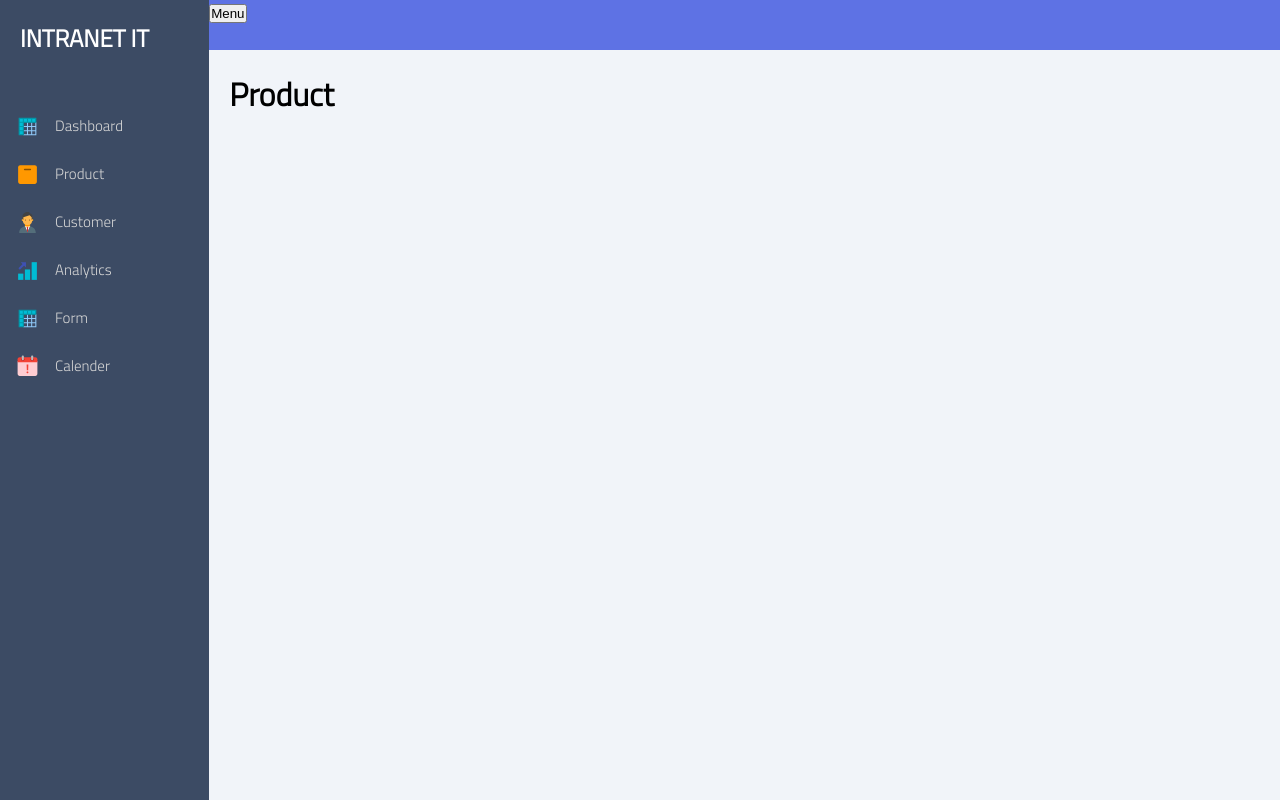
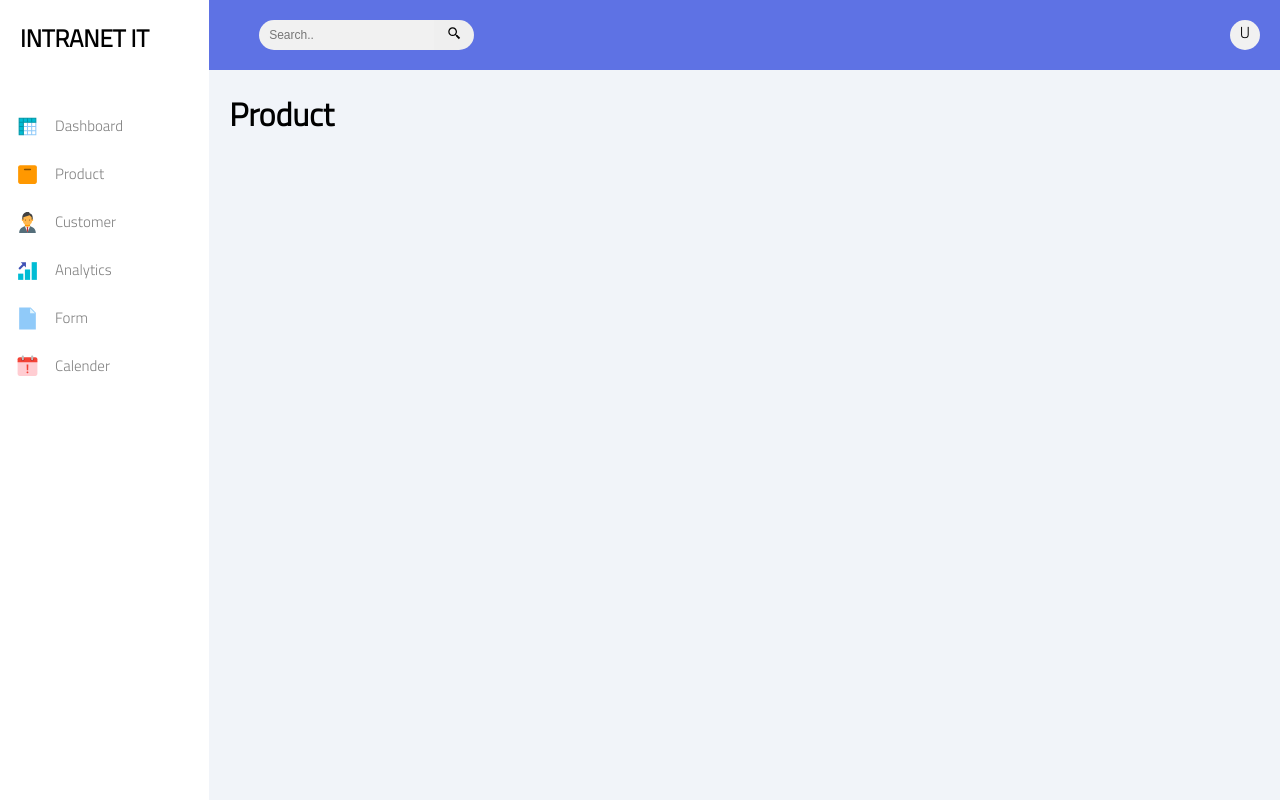
Before and after one commit to marufhosen/react-admin-dashboard, a React (Create React App) app: page /products in a window 1280 px wide. Built offline with nearby package versions, Linux system fonts and the light colour scheme.

Commit message:
add app-bar

```diff
--- /dev/null
+++ b/src/Component/AppBar.js
@@ -0,0 +1,26 @@
+import React from "react";
+import "../Style/AppBar.css";
+import { BiSearchAlt2 } from "react-icons/bi";
+
+const AppBar = () => {
+  return (
+    <div className="app-bar">
+      <form class="search" action="/action_page.php">
+        <input
+          className="text-input"
+          type="text"
+          placeholder="Search.."
+          name="search"
+        />
+        <button className="search-btn" type="submit">
+          <BiSearchAlt2 />
+        </button>
+      </form>
+      <div className="user">
+        <p>U</p>
+      </div>
+    </div>
+  );
+};
+
+export default AppBar;
--- a/src/Component/MainLayout.js
+++ b/src/Component/MainLayout.js
@@ -1,6 +1,7 @@
 import React, { useEffect, useState } from "react";
 import SideNav from "./SideNav";
 import "../Style/MainLayout.css";
+import AppBar from "./AppBar";
 
 const MainLayout = ({ children }) => {
   const [isOpen, setIsOpen] = useState(true);
@@ -15,9 +16,10 @@ const MainLayout = ({ children }) => {
         <SideNav />
       </div>
       <div className="main-content">
-        <div className="app-bar">
+        {/* <div className="app-bar">
           <button onClick={() => setIsOpen(!isOpen)}>Menu</button>
-        </div>
+        </div> */}
+        <AppBar />
         <main>{children}</main>
       </div>
     </div>
--- a/src/Component/SideNav.js
+++ b/src/Component/SideNav.js
@@ -9,6 +9,7 @@ import {
   FcBusinessman,
   FcLeave,
   FcPositiveDynamic,
+  FcFile,
 } from "react-icons/fc";
 
 const SideNav = () => {
@@ -45,7 +46,7 @@ const SideNav = () => {
     {
       path: "/form",
       name: "Form",
-      icon: <FcDataSheet />,
+      icon: <FcFile />,
     },
     {
       path: "/calender",
--- /dev/null
+++ b/src/Style/AppBar.css
@@ -0,0 +1,45 @@
+.app-bar {
+  height: 70px;
+  background-color: #5e72e4;
+  display: flex;
+  justify-content: space-between;
+  align-items: center;
+}
+/* Search style */
+.search {
+  display: flex;
+  height: 30px;
+  margin: 0 50px 0 50px;
+}
+.text-input {
+  padding: 10px;
+  font-size: 12px;
+  float: left;
+  background: #f1f1f1;
+  border: none;
+  border-radius: 15px 0 0 15px;
+}
+.text-input:focus {
+  border: none;
+  outline: none;
+}
+.search-btn {
+  width: 40px;
+  color: black;
+  border-radius: 0 15px 15px 0;
+  font-size: 15px;
+  border: none;
+  cursor: pointer;
+}
+/* User style */
+.user {
+  background-color: #f1f1f1;
+  /* padding: 5px; */
+  height: 30px;
+  width: 30px;
+  border-radius: 50%;
+  margin: 0 20px 0 0;
+}
+.user p {
+  text-align: center;
+}
--- a/src/Style/MainLayout.css
+++ b/src/Style/MainLayout.css
@@ -20,11 +20,6 @@ main {
   width: 200px;
   transition: all 0.5s;
   /* overflow: scroll; */
-  background-color: #3c4b64;
+  /* background-color: #3c4b64; */
   box-shadow: 1px 0px 8px -1px rgba(0, 0, 0, 0.61);
 }
-
-.app-bar{
-  height: 50px;
-  background-color: #5E72E4;
-}
--- a/src/Style/SideNav.css
+++ b/src/Style/SideNav.css
@@ -9,7 +9,7 @@
   font-size: x-large;
   font-weight: bolder;
   margin-left: 10px;
-  color: white;
+  /* color: white; */
 }
 .menu-item {
   margin-top: 50px;
@@ -21,7 +21,7 @@
   justify-items: center;
 }
 .link:hover {
-  background-color: #252f3f;
+  background-color: #e4e4e4;
 }
 .link-icon {
   font-size: 25px;
@@ -29,6 +29,6 @@
 .link-text {
   font-size: 15px;
   margin-left: 15px;
-  color: rgb(214, 214, 214);
+  color: gray;
   margin-top: 3px;
 }
```
